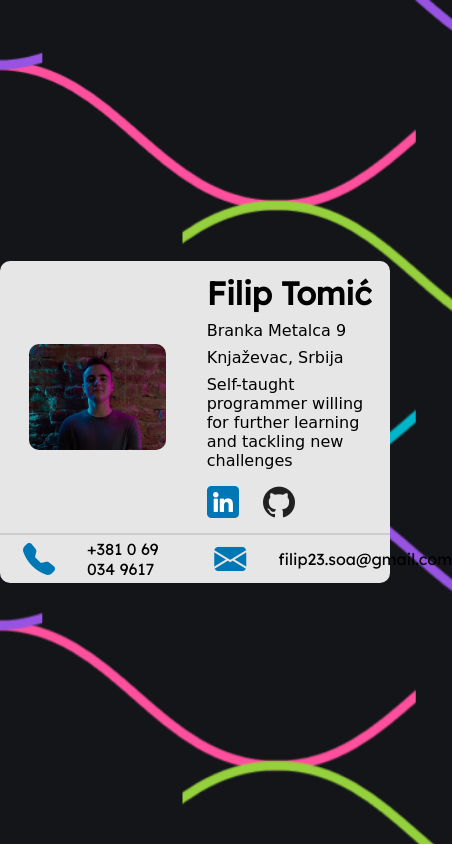
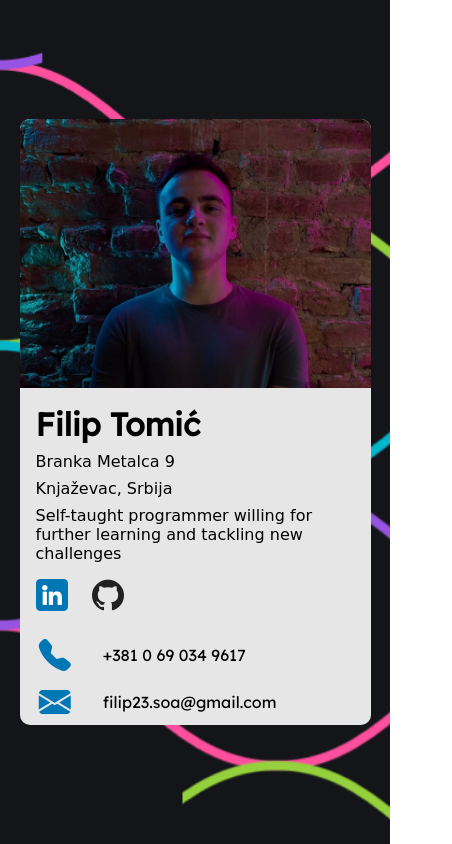
Before and after one commit to FilipKnj/Filip-Tomi-Contact-Card, a plain HTML site: page index.html in a window 390 px wide. Shown: the whole page, 452 px wide, since content can reach past the window. Drawn offline with nearby package versions, Linux system fonts and the light colour scheme; a web font is replaced by a local one.

Commit message:
Contact Card
Filip Tomic

```diff
--- a/index.html
+++ b/index.html
@@ -4,7 +4,7 @@
     <meta charset="UTF-8">
     <meta http-equiv="X-UA-Compatible" content="IE=edge">
     <meta name="viewport" content="width=device-width, initial-scale=1.0">
-    <title>Document</title>
+    <title>Filip Tomić Contact Card</title>
     <link rel="stylesheet" href="css/style.css">
     <link rel="stylesheet" href="https://cdn.jsdelivr.net/npm/bootstrap-icons@1.8.1/font/bootstrap-icons.css">
 </head>
--- a/scss/style.scss
+++ b/scss/style.scss
@@ -47,6 +47,7 @@ h2{
         img{
             width: 80%;
             height: auto;
+            border:3px solid $Blue;
             border-radius:10px;
         }
     }
@@ -111,3 +112,44 @@ h2{
     }
 
 }
+
+
+@media screen and (max-width:500px) {
+    body{
+        min-height: 100vh;
+    }
+    .card{
+        margin: 10px auto;
+        width: 90%;
+    }
+    .card-top-part,.card-bottom-part{
+        flex-direction: column;
+    }
+    .card-top-part{
+        .card-img-part{
+            width: 100%;
+            padding: 0;
+            img{
+                width: 100%;
+                height: auto;
+                border:none;
+                border-radius: 10px 10px 0 0;
+            }
+        }
+        .card-text-part{
+            width: 100%;
+            padding: 1rem;
+
+        }
+    }
+    .card-bottom-part{
+        border: none;
+        .info-part{
+            width: 100%;
+            border: none;
+            padding-left: 0;
+
+        }
+    }
+
+}
```
Also changed, not shown: css/style.css.
